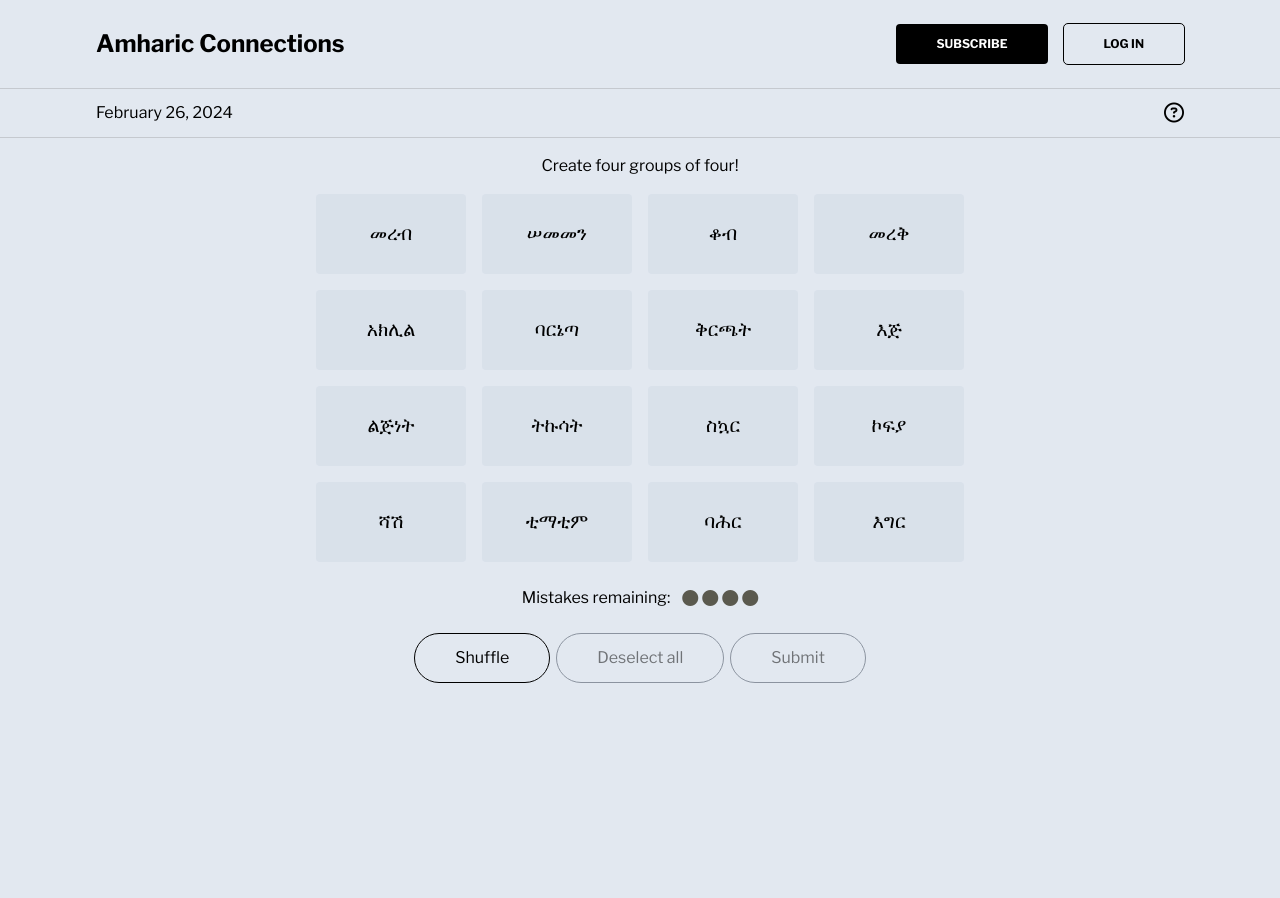
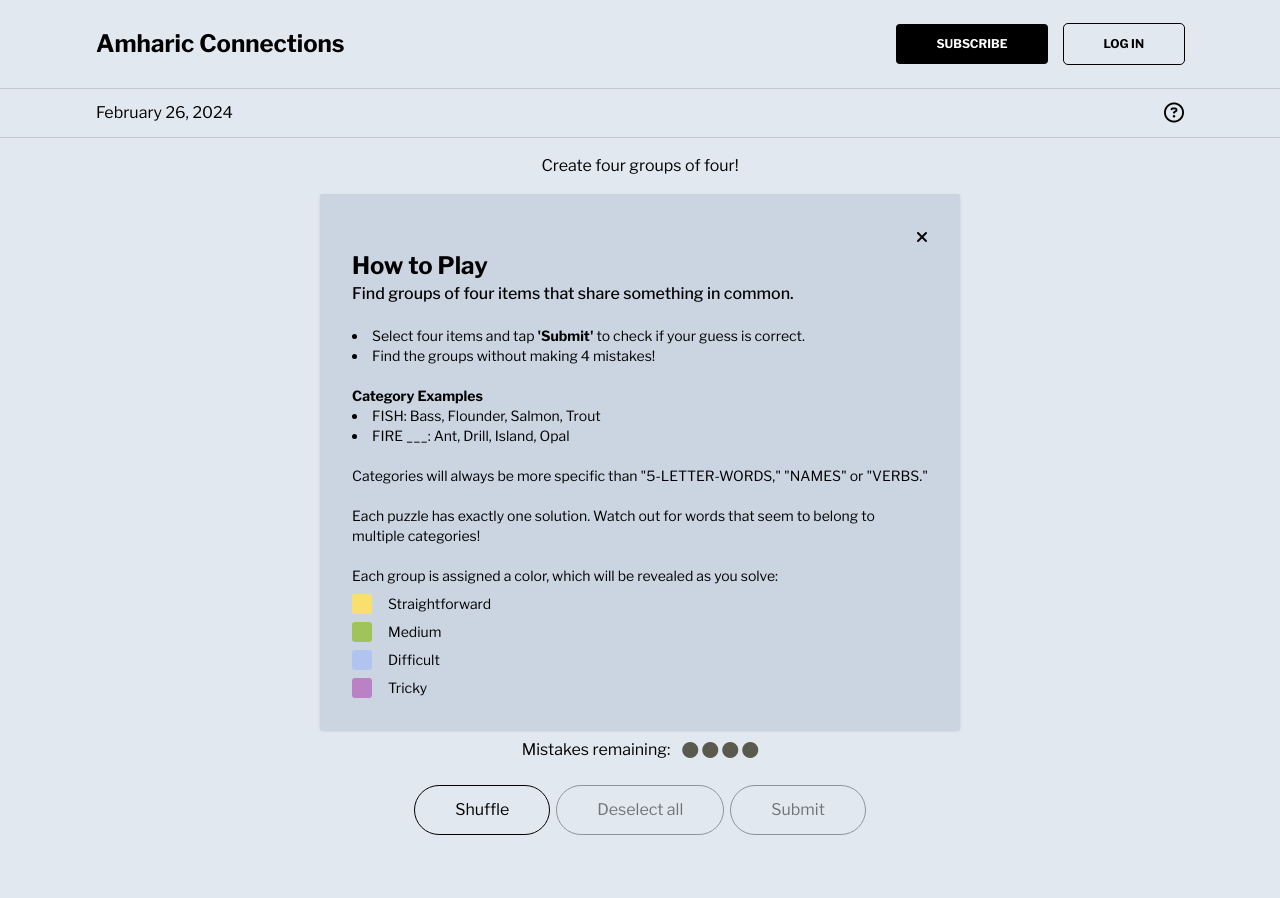
Before and after one commit to BiniyamTT/amharic_connections, a Flask app: page / in a window 1280 px wide. Before the commit the page ends 683 px from the top, so only its background shows below. Run offline with Flask 2, Linux system fonts and the light colour scheme; some libraries are stand-ins or nearby versions; some web fonts are replaced.

Commit message:
Help Message Included

```diff
--- a/static/script.js
+++ b/static/script.js
@@ -243,7 +243,8 @@ window.addEventListener('DOMContentLoaded', (event) => {
         let activeGameCards = document.querySelectorAll('.gamecard.active');
         let gameCards = document.getElementsByClassName('gamecard');
         let gameCardsArray = Array.from(gameCards);
-
+        let showHelpBtn = document.getElementById('showHelpBtn');
+        let hideHelpBtn = document.getElementById('hideHelpBtn');
         activeGameCards.forEach(card => {
             selectedWords.push(card.textContent.trim());
             card.classList.remove('active');
@@ -269,4 +270,20 @@ window.addEventListener('DOMContentLoaded', (event) => {
     submitButton.addEventListener('click', function() {
         submitWords();
     });
+
+    hideHelpBtn.addEventListener( 'click', function() {
+        console.log('Hide help button clicked')
+        let helpSection = document.getElementById('help');
+        let fieldSection = document.getElementById('field');
+        helpSection.style.display = 'none';
+        fieldSection.style.display = 'flex';
+    });
+
+    showHelpBtn.addEventListener( 'click', function() {
+        console.log('Show help button clicked')
+        let helpSection = document.getElementById('help');
+        let fieldSection = document.getElementById('field');
+        helpSection.style.display = 'block';
+        fieldSection.style.display = 'none';
+    });
 });
--- a/templates/index.html
+++ b/templates/index.html
@@ -13,7 +13,7 @@
     <link href="https://fonts.googleapis.com/css2?family=Libre+Franklin:ital,wght@0,100..900;1,100..900&display=swap" rel="stylesheet">
     <link href="https://fonts.googleapis.com/css2?family=Abyssinica+SIL&display=swap" rel="stylesheet">
     <script src="https://kit.fontawesome.com/2894839818.js" crossorigin="anonymous"></script>
-    <title>AmhariConnections</title>
+    <title>Amharic Connections</title>
   </head>
 
   <body class="bg-slate-200 font-libre pb-12">
@@ -26,7 +26,7 @@
           <a href="#"><button class="rounded outline outline-offset-0 outline-1 px-10 py-3 text-xs font-bold hover:bg-black hover:text-white ">LOG IN</button></a>
         </div>
         <div class="lg:hidden">
-          <span class="material-symbols-outlined">menu</span>
+          <i class="fa-solid fa-bars"></i>
         </div>
       </div>
     </header>
@@ -35,7 +35,7 @@
     <section id="dateContainer">
       <div class="container flex justify-between items-center mx-auto py-3 px-12 md:px-14 lg:px-24 w-full">
         <div class="datecontainer">{{ date }}</div>
-        <div class="help"><button><i class="fa-regular fa-circle-question fa-lg"></i></button></div>
+        <div class="help"><button id="showHelpBtn"><i class="fa-regular fa-circle-question fa-lg"></i></button></div>
       </div>
     </section>
 
@@ -47,7 +47,42 @@
       </div>
     </section>
 
-    <section id="field">
+
+    <section id="help">
+      <div class="flex justify-center">
+        <div class="block max-w-screen-sm p-8 bg-slate-300 border-gray-200 rounded-sm shadow">
+          <div class="flex justify-end "><button id="hideHelpBtn"><i class="fa-solid fa-xmark"></i></button></div>
+          <p class="text-2xl font-bold">How to Play</p>
+          <p class="text-base font-medium mb-5">Find groups of four items that share something in common.</p>
+          <ul class="list-inside list-disc text-sm mb-5">
+            <li>Select four items and tap <b>'Submit'</b> to check if your guess is correct.</li>
+            <li>Find the groups without making 4 mistakes!</li>
+          </ul>
+          <p class="text-sm font-bold"> Category Examples</p>
+          <ul class="list-inside list-disc text-sm mb-5">
+            <li>FISH: Bass, Flounder, Salmon, Trout</li>
+            <li>FIRE ___: Ant, Drill, Island, Opal</li>
+          </ul>
+
+          <p class="text-sm mb-5">Categories will always be more specific than "5-LETTER-WORDS," "NAMES" or "VERBS."</p>
+
+          <p class="text-sm mb-5">Each puzzle has exactly one solution. Watch out for words that seem to belong to multiple categories!</p>
+
+          <p class="text-sm mb-2">Each group is assigned a color, which will be revealed as you solve:</p>
+          <div class="levelContainer max-w-16 grid justify-center grid-cols-2 gap-2">
+            <span class="helpColor"style="background-color: rgb(249, 223, 109);"></span> <p class="text-sm">Straightforward</p>
+            <span class="helpColor"style="background-color: rgb(160, 195, 90);"></span> <p class="text-sm">Medium</p>
+            <span class="helpColor"style="background-color: rgb(176, 196, 239);"></span> <p class="text-sm">Difficult</p>
+            <span class="helpColor"style="background-color: rgb(186, 129, 197);"></span> <p class="text-sm">Tricky</p>
+          </div>
+
+
+        </div>
+    </div>
+  </section>
+
+
+    <section id="field" style="display:none;">
       <div class="grid justify-center mx-auto pb-4 px-12 md:px-14 lg:px-24 w-full">
         <div class="gameboard grid grid-cols-4 gap-4">
           <!-- Content here
```
Also changed, not shown: static/index.css (+20 -0 lines), static/tailwind.css.
